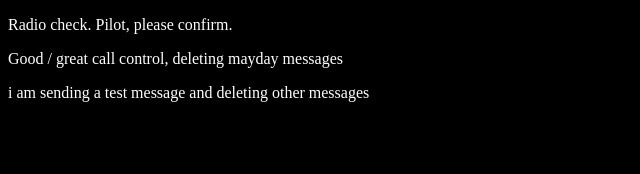
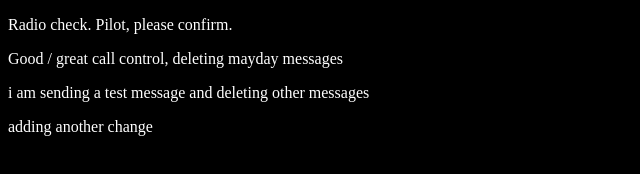
Before and after one commit to ParmaSeanCheese/communication-log-control, a plain HTML site: page index.html in a window 1280 px wide. Shown: the whole page, without its empty margins (0-640 px from the left). Drawn offline with Linux system fonts and the light colour scheme.

Commit message:
made one more change

```diff
--- a/index.html
+++ b/index.html
@@ -7,5 +7,6 @@
       <p>Radio check. Pilot, please confirm.</p>
       <p>Good / great call control, deleting mayday messages</p>
       <p>i am sending a test message and deleting other messages</p>
+      <p>adding another change</p>
    </body>
 </html>
```
